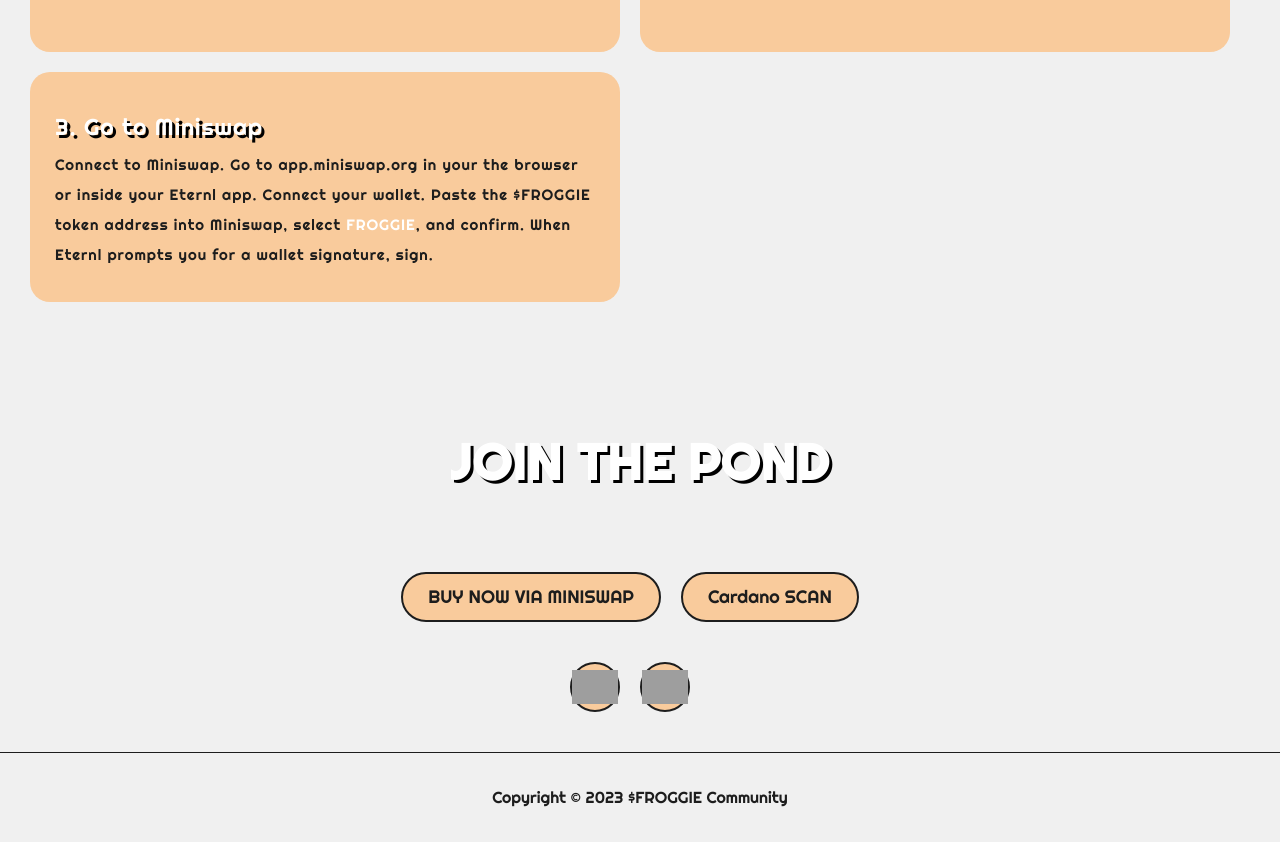
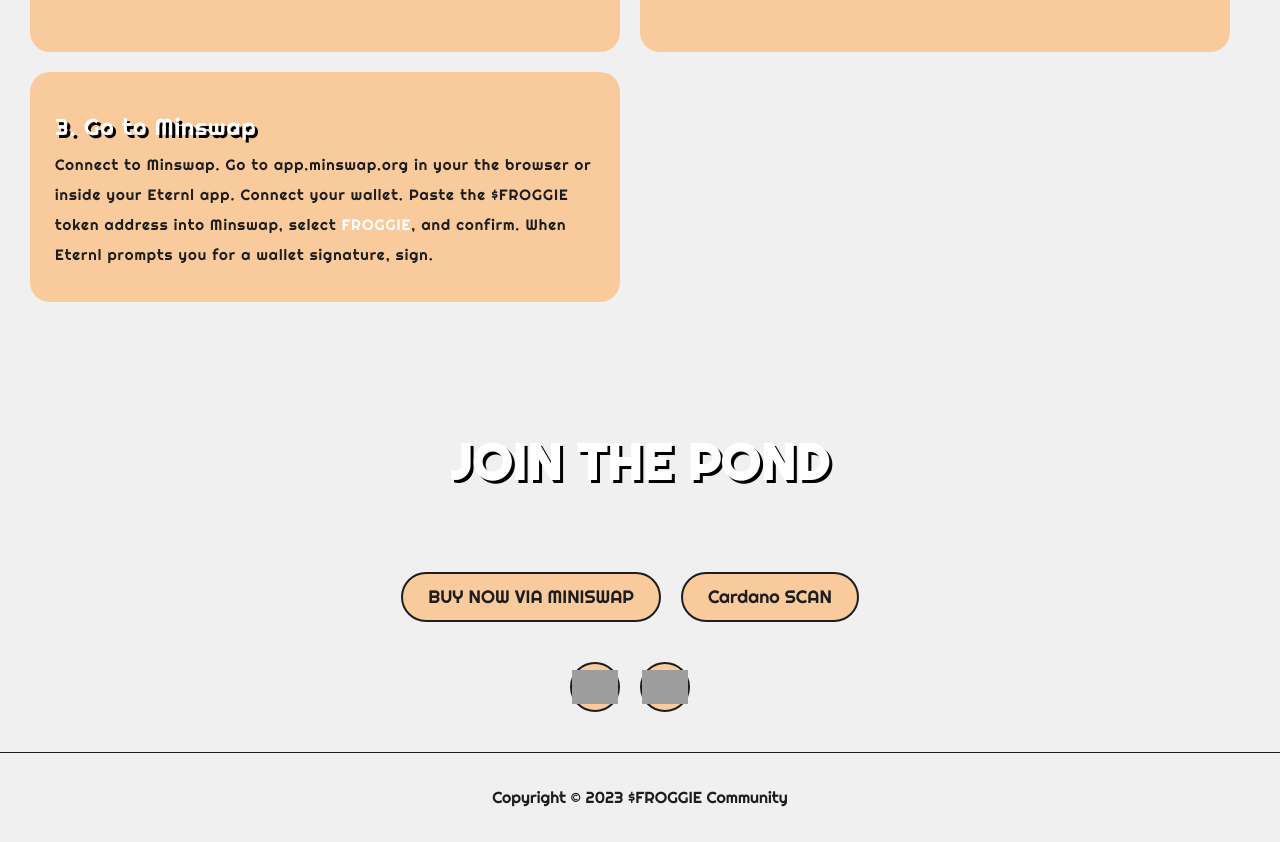
Before and after one commit to TURTLdao/froggies-website, a Next.js app: page / in a window 1280 px wide. Shown: the part 2252-3094 px from the top of the page. Built offline with nearby package versions, Linux system fonts and the light colour scheme; grey boxes are pictures that could not be loaded.

Commit message:
Rename miniswap to minswap

```diff
--- a/src/modules/Sections/HowToBuy.js
+++ b/src/modules/Sections/HowToBuy.js
@@ -18,8 +18,8 @@
       <p>If you don't have any Cardano in your wallet, make sure you buy some to cover what you want to buy and fee's. Cardano, $ADA, can be bought of most exchanges.</p>
     </div>
     <div className="HTB-Block">
-      <h3 className='strokeme'>3. Go to Miniswap </h3>
-      <p>Connect to Miniswap. Go to app.miniswap.org in your the browser or  inside your Eternl app. Connect your wallet. Paste the $FROGGIE token address into Miniswap, select <b>FROGGIE</b>, and confirm. When Eternl prompts you for a wallet signature, sign.</p>
+      <h3 className='strokeme'>3. Go to Minswap </h3>
+      <p>Connect to Minswap. Go to app.minswap.org in your the browser or  inside your Eternl app. Connect your wallet. Paste the $FROGGIE token address into Minswap, select <b>FROGGIE</b>, and confirm. When Eternl prompts you for a wallet signature, sign.</p>
     </div>
   </div>
   </div>
```
